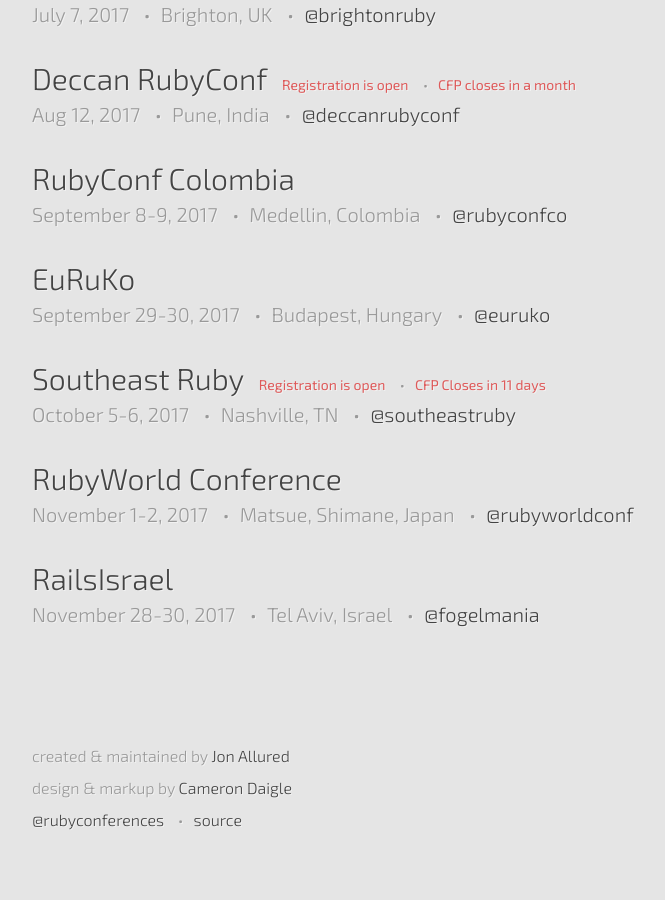
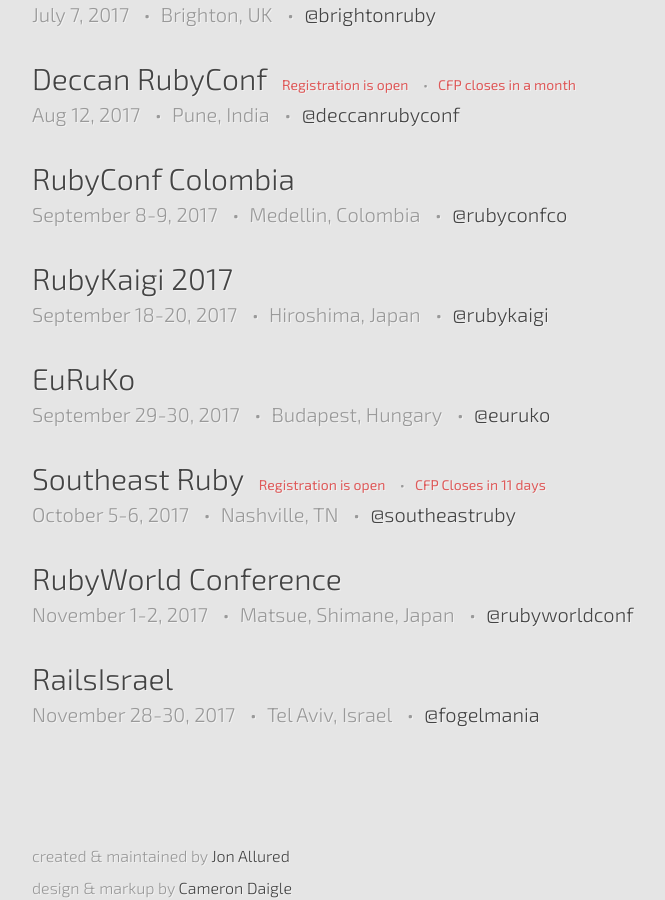
Before and after one commit to ruby-conferences/ruby-conferences.github.io, a Jekyll site: the page built from index.html, in a window 1280 px wide and 900 px high, scrolled down 1602 px. Shown: the whole window, without its empty margins (208-873 px from the left). Built offline with Jekyll 4.4.1, drawn with Linux system fonts in a browser that asks for light colours.

Commit message:
Add RubyKaigi 2017

```diff
--- a/_data/current.yml
+++ b/_data/current.yml
@@ -98,6 +98,12 @@
   url: http://www.rubyconf.co/
   twitter: rubyconfco
 
+- name: RubyKaigi 2017
+  location: Hiroshima, Japan
+  dates: "September 18-20, 2017"
+  url: "http://rubykaigi.org/2017"
+  twitter: rubykaigi
+
 - name: EuRuKo
   location: Budapest, Hungary
   dates: "September 29-30, 2017"
```
